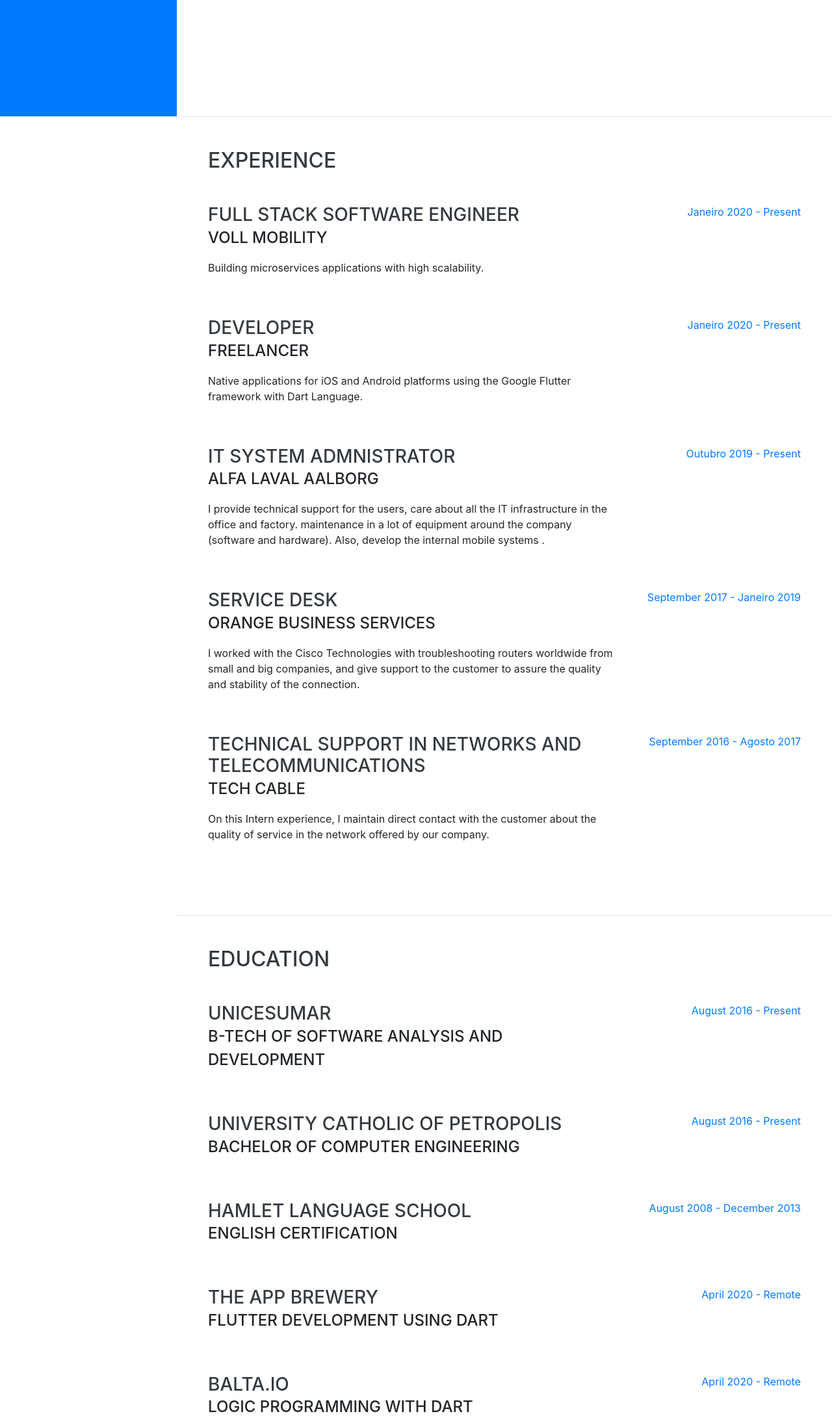
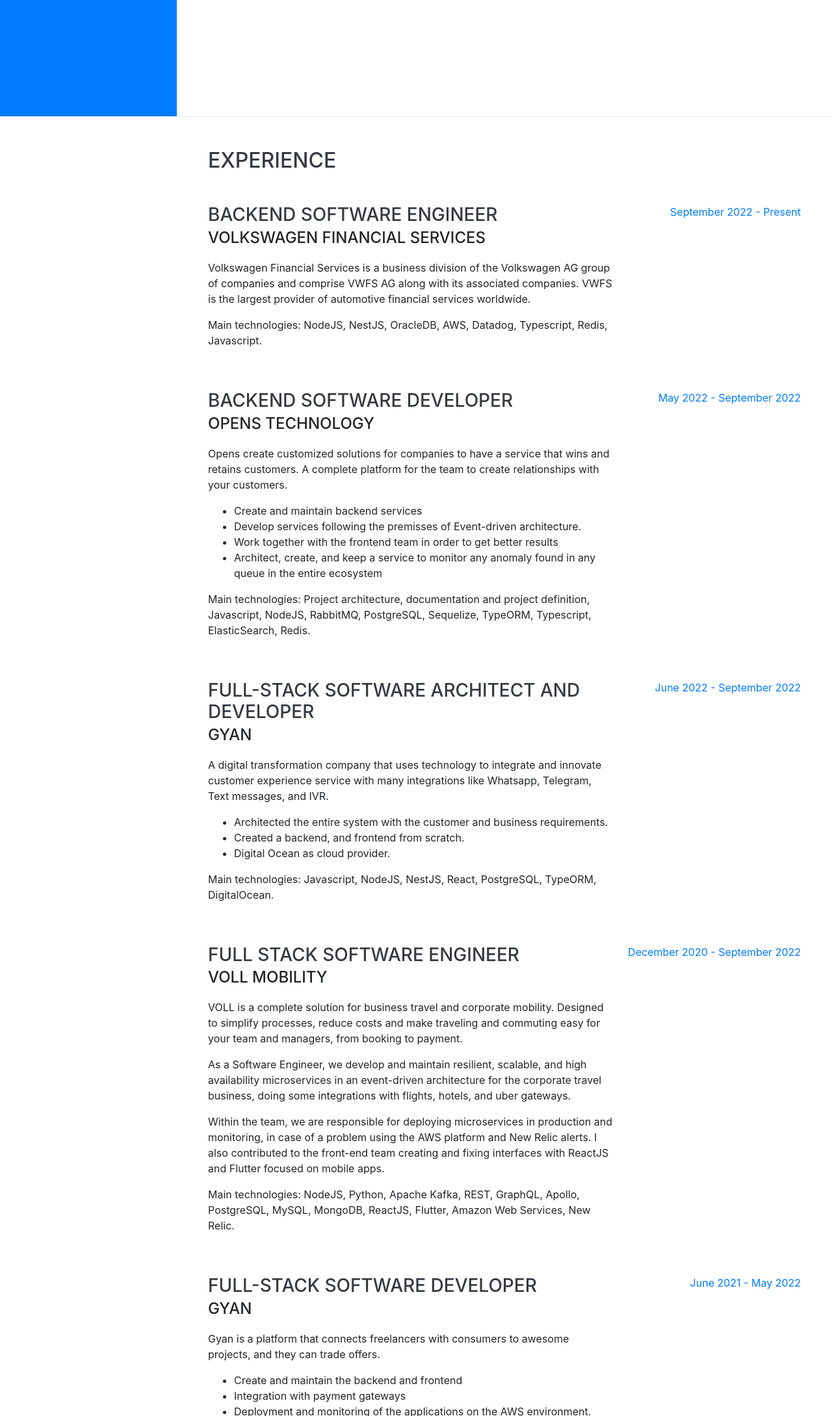
Before and after one commit to HerllonCardoso/herlloncardoso.github.io, a website with bundled scripts: page index.html in a window 1280 px wide. Shown: the part 621-2800 px from the top of the page at 65% size. Built offline with nearby package versions, Linux system fonts and the light colour scheme; a web font is replaced by a local one.

Commit message:
feat: update info

```diff
--- a/index.html
+++ b/index.html
@@ -65,10 +65,15 @@
         <h1 class="mb-0">Herllon
           <span class="text-primary">Cardoso</span>
         </h1>
-        <div class="subheading mb-5">Petropolis, Rio de Janeiro· +55 24 98843 3576 ·
+        <div class="subheading mb-5">Porto, Portugal / Rio de Janeiro, Brazil· +55 24 98843 3576 / +351 910 323 142 ·
           <a href="mailto:cardoso.herllon@gmail.com">cardoso.herllon@gmail.com</a>
         </div>
-        <p class="lead mb-5">I am experienced in Technology for 6 years, Software Engineer, Fullstack. </p>
+        <p class="lead mb-5">I have experience in developing web applications in the back-end and front-end, engaged to
+          create well-architected services and achieving the best user experience interfaces. My main
+          skills are related to creating maintainable web applications following good software
+          engineerings practices like Clean Code, Clean Architecture, and Automated Tests. Also,
+          have experience in the DevOps area focused on Cloud Computing with Amazon Web
+          Services.</p>
         <div class="social-icons">
           <a href="https://www.linkedin.com/in/herllon-cardoso-1b6715112/">
             <i class="fab fa-linkedin-in"></i>
@@ -88,39 +93,119 @@
 
         <div class="resume-item d-flex flex-column flex-md-row justify-content-between mb-5">
           <div class="resume-content">
-            <h3 class="mb-0">Full Stack Software Engineer</h3>
-            <div class="subheading mb-3">VOLL Mobility</div>
-            <p>Building microservices applications with high scalability.</p>
+            <h3 class="mb-0">Backend Software Engineer</h3>
+            <div class="subheading mb-3">Volkswagen Financial Services</div>
+            <p>Volkswagen Financial Services is a business division of the Volkswagen AG group of
+              companies and comprise VWFS AG along with its
+              associated companies. VWFS is the largest provider of automotive financial services
+              worldwide.</p>
+
+            <p>Main technologies: NodeJS, NestJS, OracleDB, AWS, Datadog, Typescript, Redis,
+              Javascript.</p>
           </div>
           <div class="resume-date text-md-right">
-            <span class="text-primary">Janeiro 2020 - Present</span>
-          </div>
-        </div>
-
-
-        <div class="resume-item d-flex flex-column flex-md-row justify-content-between mb-5">
-          <div class="resume-content">
-            <h3 class="mb-0">Developer</h3>
-            <div class="subheading mb-3">Freelancer</div>
-            <p>Native applications for iOS and Android platforms using the Google Flutter framework
-              with Dart Language.</p>
-          </div>
-          <div class="resume-date text-md-right">
-            <span class="text-primary">Janeiro 2020 - Present</span>
+            <span class="text-primary">September 2022 - Present</span>
           </div>
         </div>
 
         <div class="resume-item d-flex flex-column flex-md-row justify-content-between mb-5">
           <div class="resume-content">
-            <h3 class="mb-0">IT System Admnistrator</h3>
-            <div class="subheading mb-3">Alfa Laval Aalborg</div>
-            <p>I provide technical support for the users, care about all the IT infrastructure in the office and
-              factory.
-              maintenance in a lot of equipment around the company
-              (software and hardware). Also, develop the internal mobile systems .</p>
+            <h3 class="mb-0">Backend Software Developer</h3>
+            <div class="subheading mb-3">Opens Technology</div>
+            <p>Opens create customized solutions for companies to have a service that wins and
+              retains customers. A complete platform for the team to create relationships with your
+              customers.</p>
+            <ul>
+              <li>Create and maintain backend services</li>
+              <li>Develop services following the premisses of Event-driven architecture.</li>
+              <li>Work together with the frontend team in order to get better results</li>
+              <li>Architect, create, and keep a service to monitor any anomaly found in any
+                queue in the entire ecosystem</li>
+            </ul>
+            <p>Main technologies: Project architecture, documentation and project definition,
+              Javascript, NodeJS, RabbitMQ, PostgreSQL, Sequelize, TypeORM, Typescript,
+              ElasticSearch, Redis.</p>
           </div>
           <div class="resume-date text-md-right">
-            <span class="text-primary">Outubro 2019 - Present</span>
+            <span class="text-primary">May 2022 - September 2022</span>
+          </div>
+        </div>
+
+        <div class="resume-item d-flex flex-column flex-md-row justify-content-between mb-5">
+          <div class="resume-content">
+            <h3 class="mb-0">Full-Stack Software Architect and Developer</h3>
+            <div class="subheading mb-3">Gyan</div>
+            <p>A digital transformation company that uses technology to integrate and innovate
+              customer experience service with many integrations like Whatsapp, Telegram, Text
+              messages, and IVR.</p>
+            <ul>
+              <li>Architected the entire system with the customer and business requirements.</li>
+              <li>Created a backend, and frontend from scratch.</li>
+              <li>Digital Ocean as cloud provider.</li>
+            </ul>
+            <p>Main technologies: Javascript, NodeJS, NestJS, React, PostgreSQL, TypeORM,
+              DigitalOcean.</p>
+          </div>
+          <div class="resume-date text-md-right">
+            <span class="text-primary">June 2022 - September 2022</span>
+          </div>
+        </div>
+
+        <div class="resume-item d-flex flex-column flex-md-row justify-content-between mb-5">
+          <div class="resume-content">
+            <h3 class="mb-0">Full Stack Software Engineer</h3>
+            <div class="subheading mb-3">VOLL Mobility</div>
+            <p>VOLL is a complete solution for business travel and corporate mobility. Designed to
+              simplify processes, reduce costs and make traveling and commuting easy for your team
+              and managers, from booking to payment. </p>
+            <p>
+              As a Software Engineer, we develop and maintain resilient, scalable, and high availability
+              microservices in an event-driven architecture for the corporate travel business, doing
+              some integrations with flights, hotels, and uber gateways.</p>
+            <p>Within the team, we are responsible for deploying microservices in production and
+              monitoring, in case of a problem using the AWS platform and New Relic alerts.
+              I also contributed to the front-end team creating and fixing interfaces with ReactJS and
+              Flutter focused on mobile apps.</p>
+
+            <p> Main technologies: NodeJS, Python, Apache Kafka, REST, GraphQL, Apollo, PostgreSQL,
+              MySQL, MongoDB, ReactJS, Flutter, Amazon Web Services, New Relic.</p>
+          </div>
+          <div class="resume-date text-md-right">
+            <span class="text-primary">December 2020 - September 2022</span>
+          </div>
+        </div>
+
+        <div class="resume-item d-flex flex-column flex-md-row justify-content-between mb-5">
+          <div class="resume-content">
+            <h3 class="mb-0">Full-Stack Software Developer</h3>
+            <div class="subheading mb-3">Gyan</div>
+            <p>Gyan is a platform that connects freelancers with consumers to awesome projects,
+              and they can trade offers.</p>
+            <ul>
+              <li>Create and maintain the backend and frontend</li>
+              <li>Integration with payment gateways</li>
+              <li>Deployment and monitoring of the applications on the AWS environment.</li>
+              <li>Mentor the juniors in order to get better results in our delivery.</li>
+            </ul>
+            <p>Main technologies: Microservices, NodeJS, Express, ElasticSearch, Kibana, Logstash,
+              Redis, PostgreSQL, SocketIO, Amazon Web Services, ReactJS.</p>
+          </div>
+          <div class="resume-date text-md-right">
+            <span class="text-primary">June 2021 - May 2022</span>
+          </div>
+        </div>
+
+        <div class="resume-item d-flex flex-column flex-md-row justify-content-between mb-5">
+          <div class="resume-content">
+            <h3 class="mb-0">IT System Analysts</h3>
+            <div class="subheading mb-3">Alfa Laval Aalborg</div>
+            <p>Create and maintain the internal system in order to help and automate the company
+              processes.</p>
+            <p>Main technologies:
+              NodeJS, React, ReactNative, Flutter, C#, PostgreSQL, MS-SQLServer. </p>
+          </div>
+          <div class="resume-date text-md-right">
+            <span class="text-primary">October 2019 - November 2020</span>
           </div>
         </div>
 
@@ -128,11 +213,12 @@
           <div class="resume-content">
             <h3 class="mb-0">Service Desk</h3>
             <div class="subheading mb-3">Orange Business Services</div>
-            <p>I worked with the Cisco Technologies with troubleshooting routers worldwide from small and big companies,
-              and give support to the customer to assure the quality and stability of the connection.</p>
+            <p>As a global IT and communications services provider, Orange Business Services helps
+              companies collaborate more effectively, operate more efficiently and engage better with
+              their customers – connecting their people, sites, and machines securely and reliably.</p>
           </div>
           <div class="resume-date text-md-right">
-            <span class="text-primary">September 2017 - Janeiro 2019</span>
+            <span class="text-primary">September 2017 - January 2019</span>
           </div>
         </div>
 
@@ -140,11 +226,9 @@
           <div class="resume-content">
             <h3 class="mb-0">Technical Support in Networks and Telecommunications</h3>
             <div class="subheading mb-3">Tech Cable</div>
-            <p>On this Intern experience, I maintain direct contact with the customer about the quality of service in
-              the network offered by our company.</p>
           </div>
           <div class="resume-date text-md-right">
-            <span class="text-primary">September 2016 - Agosto 2017</span>
+            <span class="text-primary">September 2016 - August 2017</span>
           </div>
         </div>
 
@@ -165,7 +249,7 @@
             <div class="subheading mb-3">B-Tech of Software Analysis and Development</div>
           </div>
           <div class="resume-date text-md-right">
-            <span class="text-primary">August 2016 - Present</span>
+            <span class="text-primary">August 2020 - Present</span>
           </div>
         </div>
 
@@ -175,7 +259,7 @@
             <div class="subheading mb-3">Bachelor of Computer engineering</div>
           </div>
           <div class="resume-date text-md-right">
-            <span class="text-primary">August 2016 - Present</span>
+            <span class="text-primary">August 2016 - August 2019</span>
           </div>
         </div>
         <div class="resume-item d-flex flex-column flex-md-row justify-content-between mb-5">
@@ -259,23 +343,41 @@
             <i class="fab fa-linux"></i>
           <li class="list-inline-item">
             <i class="fab fa-git"></i>
-
           </li>
-
-
+          <li class="list-inline-item">
+            <i class="fab fa-node"></i>
+          </li>
+          <li class="list-inline-item">
+            <i class="fab fa-react"></i>
+          </li>
+          <li class="list-inline-item">
+            <i class="fab fa-vuejs"></i>
+          </li>
+          <li class="list-inline-item">
+            <i class="fab fa-aws"></i>
+          </li>
+          <li class="list-inline-item">
+            <i class="fab fa-python"></i>
+          </li>
+          <li class="list-inline-item">
+            <i class="fab fa-mongodb"></i>
+          </li>
         </ul>
 
         <div class="subheading mb-3">Languages</div>
         <ul class="fa-ul mb-0">
           <li>
             <i class="fa-li fa fa-check"></i>
-            Portuguese - Native</li>
+            Portuguese - Native
+          </li>
           <li>
             <i class="fa-li fa fa-check"></i>
-            English - Advanced </li>
+            English - Advanced
+          </li>
           <li>
             <i class="fa-li fa fa-check"></i>
-            Spanish - Basic</li>
+            Spanish - Basic
+          </li>
 
       </div>
     </section>
```
